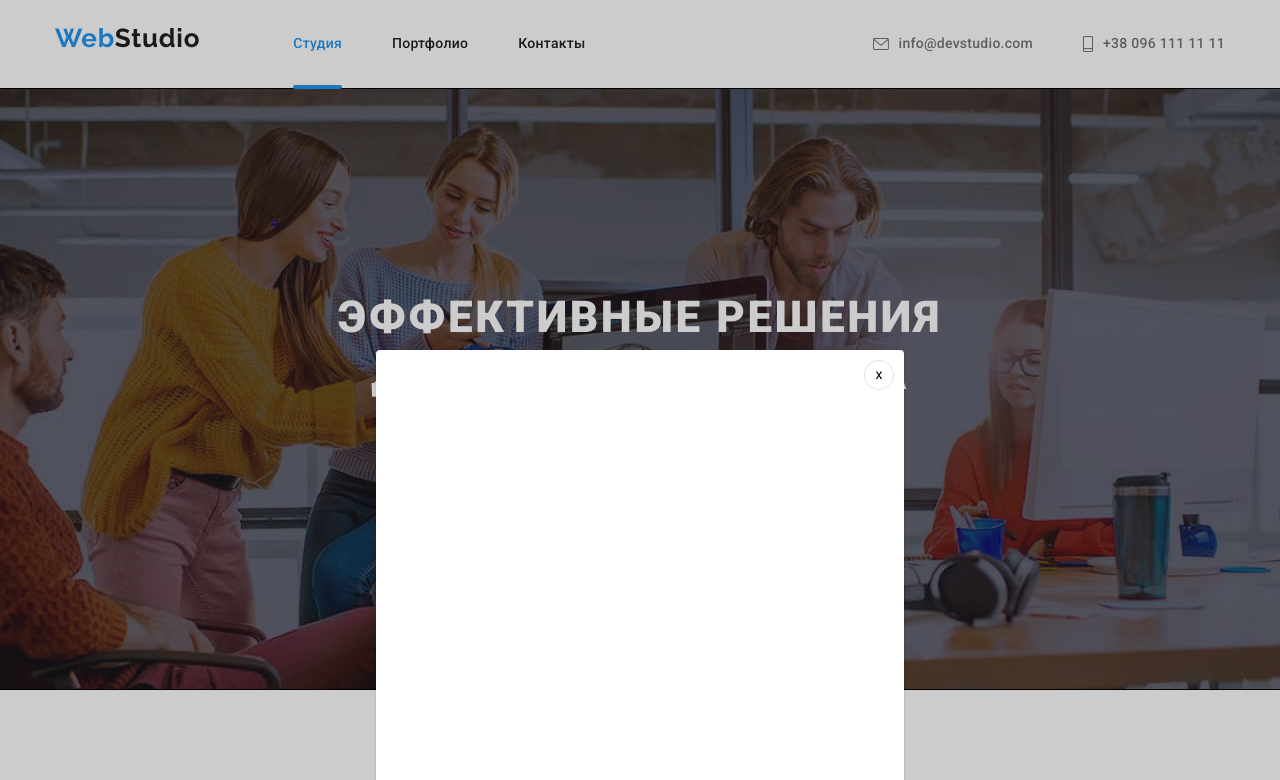
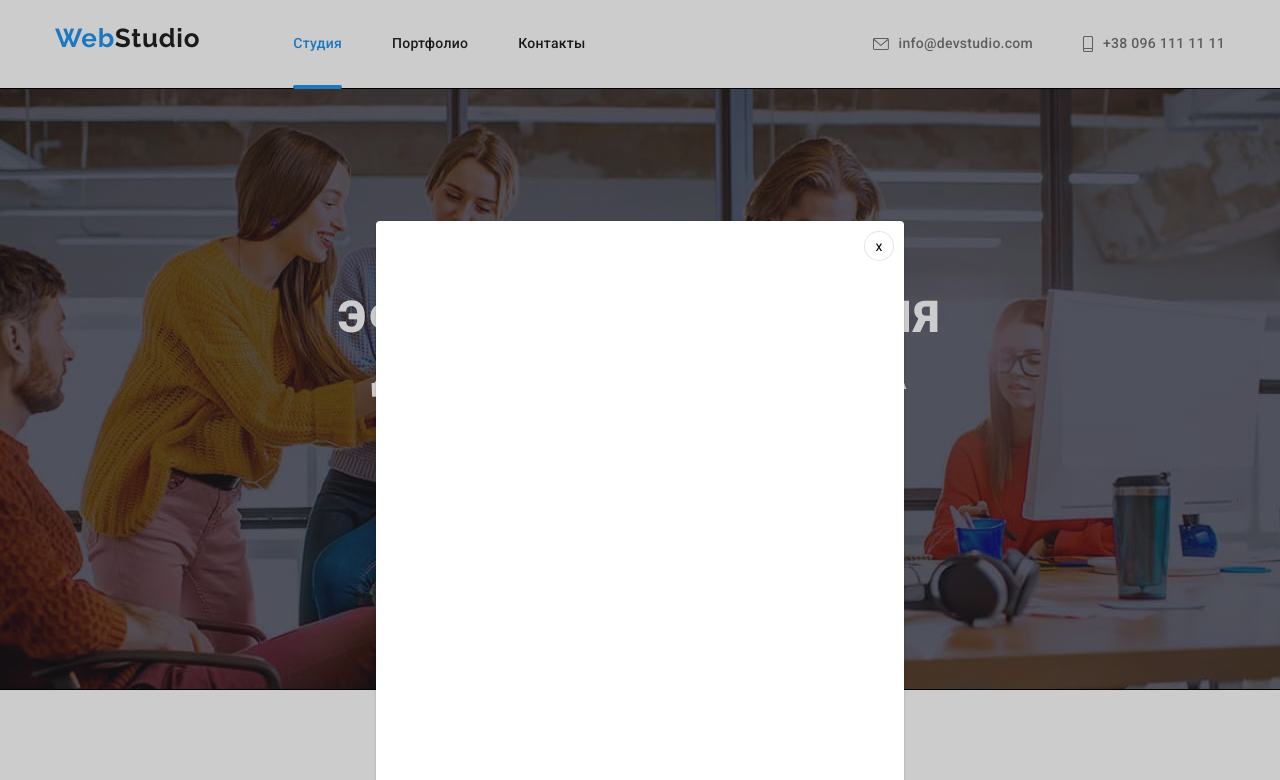
Before and after one commit to IrynnnaFedorova/goit-markup-hw-05, a plain HTML site: page index.html in a window 1280 px wide. Both pictures are taken after a click on the button "Заказать услугу". Shown: the top 780 px of the page. Drawn offline with nearby package versions, Linux system fonts and the light colour scheme.

Commit message:
Добавляет центрирование модалки

```diff
--- a/css/styles.css
+++ b/css/styles.css
@@ -874,10 +874,11 @@ img {
   width: 528px;
   height: 581px;
   background: var(--white-text-color);
+  top: 221px;
   box-shadow: 0px 1px 3px rgba(0, 0, 0, 0.12), 0px 1px 1px rgba(0, 0, 0, 0.14),
     0px 2px 1px rgba(0, 0, 0, 0.2);
   border-radius: 4px;
-  position: relative;
+  position: fixed;
   transform: scale(1);
   transition: transform 300ms ease;
 }
```
